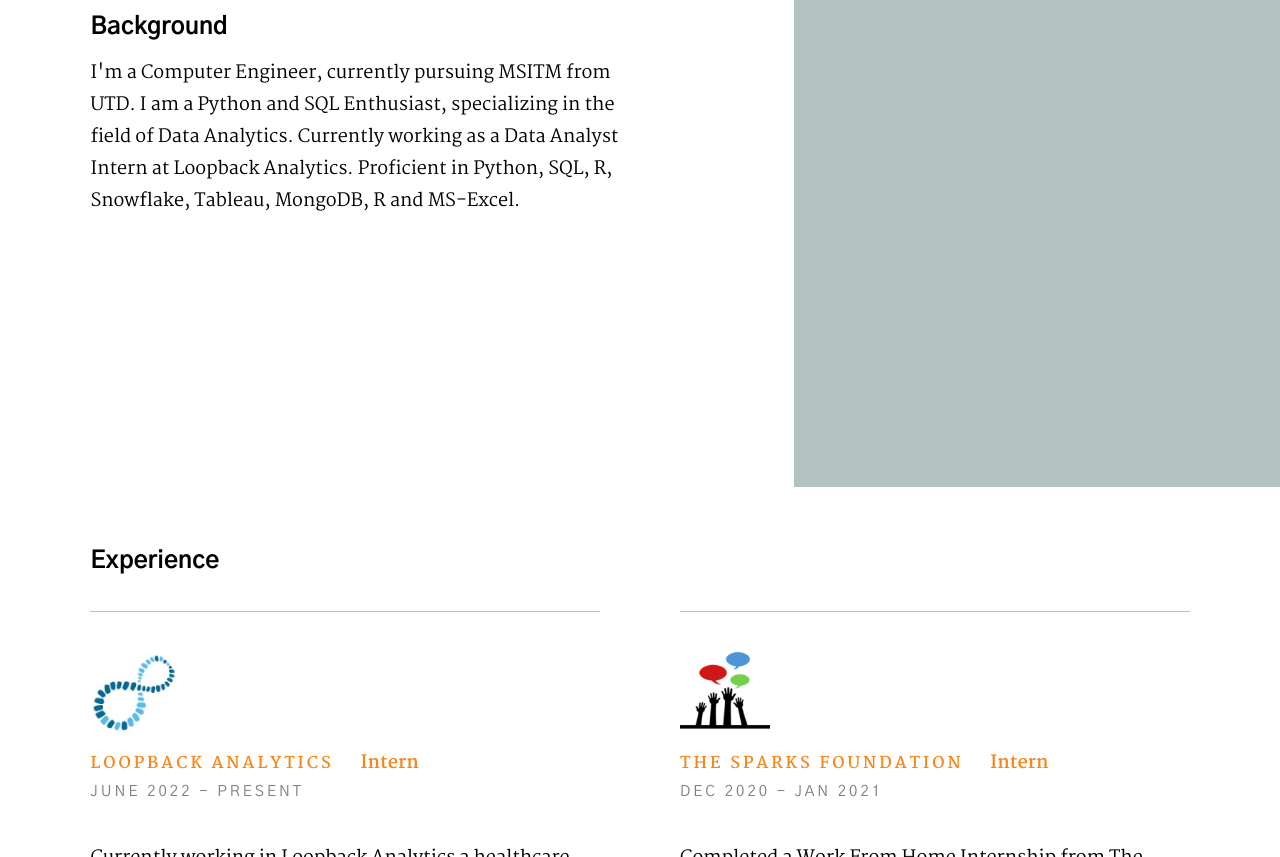
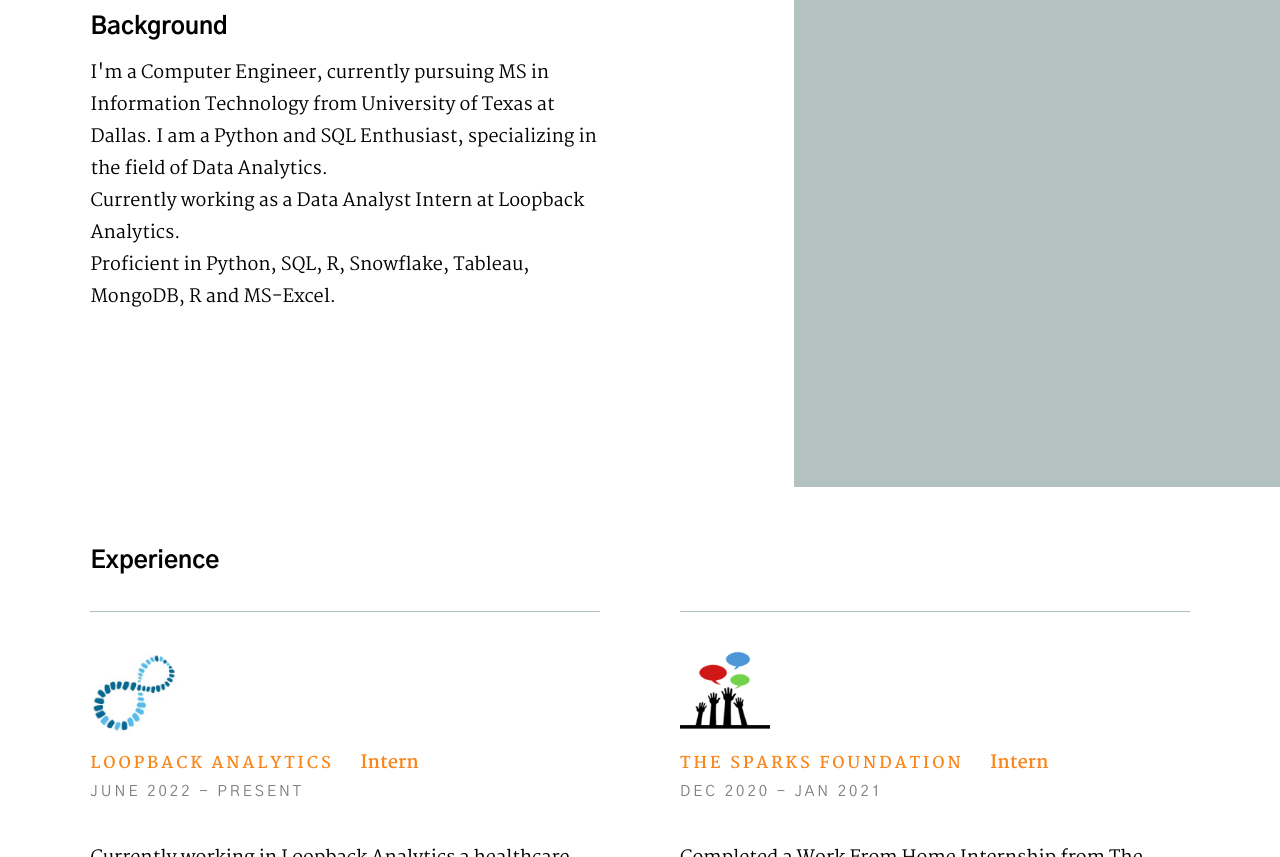
Before and after one commit to VirajVShetty/virajvshetty.github.io, a plain HTML site: page index.html in a window 1280 px wide. Shown: the part 1413-2270 px from the top of the page. Drawn offline with nearby package versions, Linux system fonts and the light colour scheme.

Commit message:
Update index.html

```diff
--- a/index.html
+++ b/index.html
@@ -157,9 +157,10 @@
                     <h3 data-aos="fade-up">Background</h3>
 
                     <p data-aos="fade-up">
-                    I'm a Computer Engineer, currently pursuing MSITM from UTD.
-                    I am a Python and SQL Enthusiast, specializing in the field of Data Analytics.
-                    Currently working as a Data Analyst Intern at Loopback Analytics. Proficient in Python, SQL, R, Snowflake, Tableau, MongoDB, R and MS-Excel.
+                    I'm a Computer Engineer, currently pursuing MS in Information Technology from University of Texas at Dallas.
+                    I am a Python and SQL Enthusiast, specializing in the field of Data Analytics. <br>
+                    Currently working as a Data Analyst Intern at Loopback Analytics. <br>
+                    Proficient in Python, SQL, R, Snowflake, Tableau, MongoDB, R and MS-Excel.
                     </p>
 
                 </div>
```
